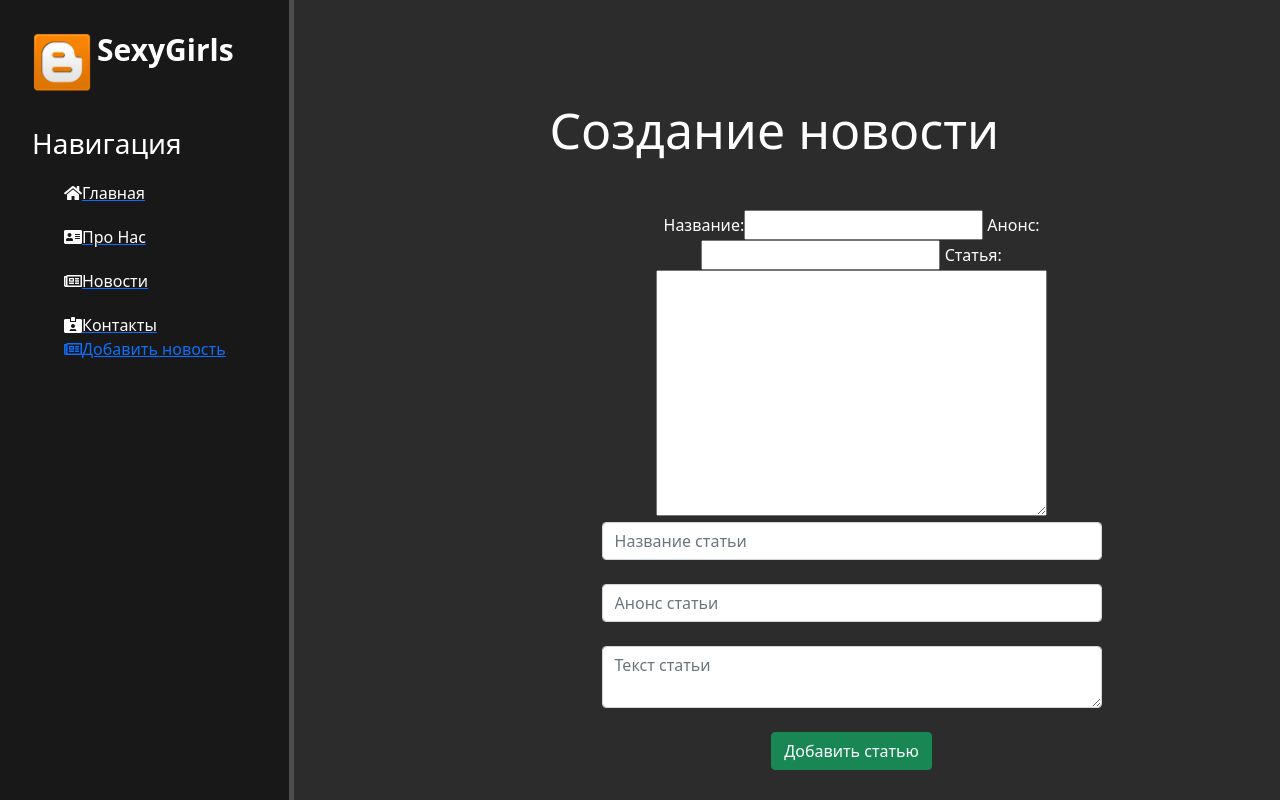
After one commit to SosedovDmitriy/Django, a Django app: page /news/create in a window 1280 px wide. The commit adds this page. Run offline with Django 3.2, Linux system fonts and the light colour scheme; some libraries are stand-ins or nearby versions.

Commit message:
MidleVersion

```diff
--- a/main/static/main/css/main.css
+++ b/main/static/main/css/main.css
@@ -56,3 +56,9 @@ aside ul li:hover, ul a:hover {
 
 .features h1 {font-size:50px;}
 .features p {max-width: 400px; margin: 20px auto;}
+
+form {
+    margin-left: 32%;
+    width: 500px;
+    margin-top: 50px;
+}
--- a/main/templates/main/layout.html
+++ b/main/templates/main/layout.html
@@ -20,6 +20,7 @@
             <a href="{% url 'about' %}"><li><i class="fas fa-address-card"></i>Про Нас</li></a>
             <a href="{% url 'news_home' %}"><li><i class="far fa-newspaper"></i>Новости</li></a>
             <a href=""><li><i class="fas fa-id-card-alt"></i>Контакты</li></a>
+            <a href="{% url 'create' %}"><i class="far fa-newspaper"></i>Добавить новость</a>
         </ul>
     </aside>
     {% block content %}
--- /dev/null
+++ b/news/forms.py
@@ -0,0 +1,7 @@
+from .models import Articles
+from django.forms import ModelForm
+
+class ArticlesForm(ModelForm):
+    class Meta:
+        model = Articles
+        fields = ['title', 'anons', 'full_text']
--- /dev/null
+++ b/news/templates/news/create.html
@@ -0,0 +1,21 @@
+{% extends 'main/layout.html' %}
+
+{% block title %}
+<h1>Создание новости</h1>
+{% endblock %}
+
+{% block content %}
+<div class="features">
+    <h1>Создание новости</h1>
+    <form method="POST">
+        {% csrf_token %}
+        {{ form }}
+
+        <input type="text" placeholder="Название статьи" class="form-control"><br>
+        <input type="text" placeholder="Анонс статьи" class="form-control"><br>
+        <textarea class="form-control" placeholder="Текст статьи"></textarea><br>
+        <button class="btn btn-success" type="submit">Добавить статью</button>
+    </form>
+
+</div>
+{% endblock %}
--- a/news/urls.py
+++ b/news/urls.py
@@ -3,5 +3,6 @@ from . import views
 
 urlpatterns = [
     path('', views.news_home, name='news_home'),
+    path('create', views.create, name='create')
 
 ]
--- a/news/views.py
+++ b/news/views.py
@@ -1,10 +1,18 @@
 from django.shortcuts import render
-from datetime import datetime
 from .models import Articles
+from .forms import ArticlesForm
+
+
 
 def news_home(request):
-    #p = Articles(title='Dima', anons="HUI", full_text="asdasdasd",date=datetime.now())
-    #p.save()
-    news=Articles.objects.all()
-    print(news)
+    news=Articles.objects.order_by('title')
     return render(request, 'news/news_home.html', {"news":news})
+
+def create(request):
+    form = ArticlesForm()
+
+    data = {
+        'form': form
+    }
+
+    return render (request, 'news/create.html', data)
```
Also changed, not shown: news/templates/news/news_home.html (+6 -4 lines), db.sqlite3, 1 other file.
